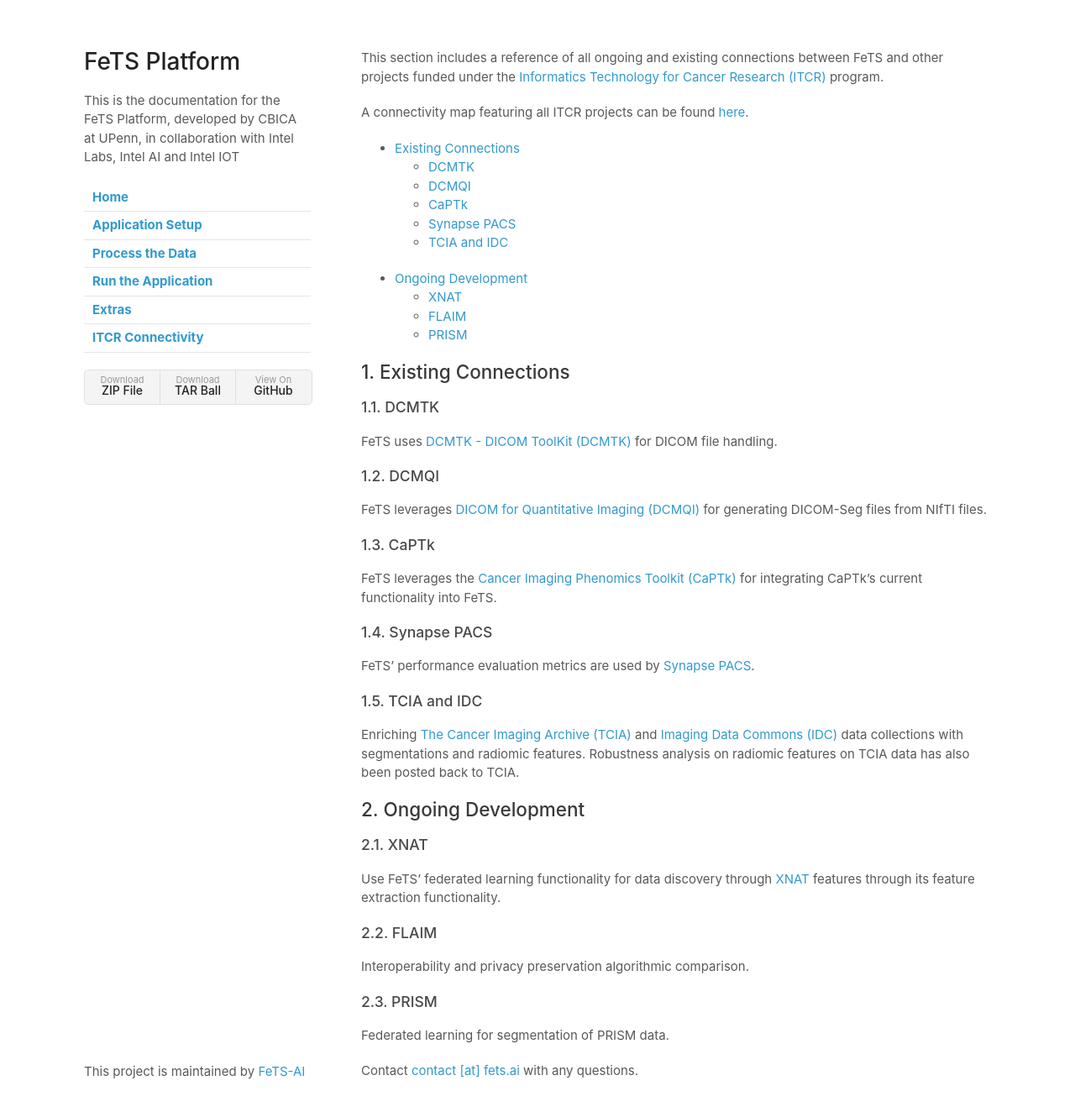
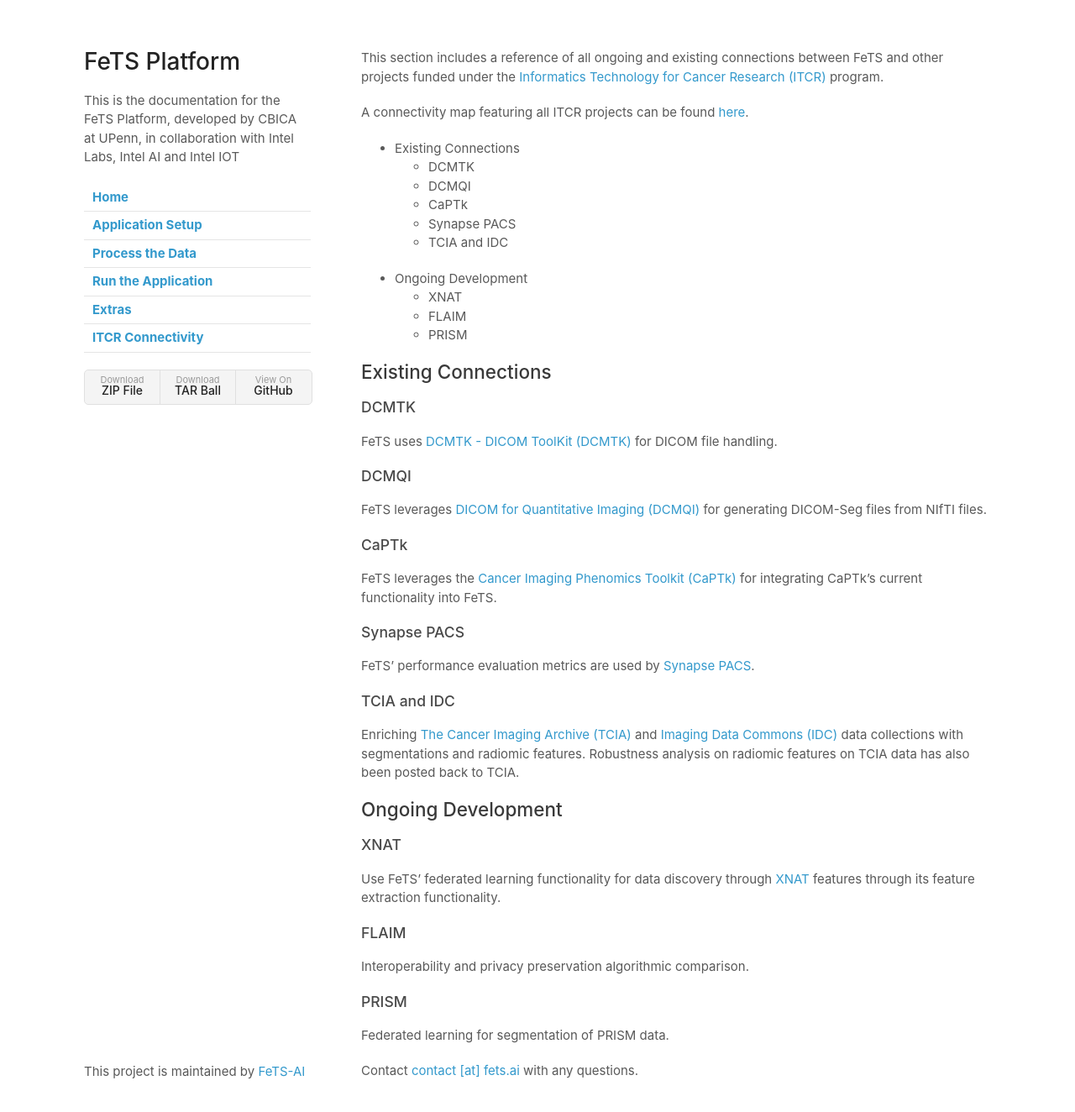
Before and after one commit to FeTS-AI/Front-End, a Jekyll site: the page built from docs/itcr_connectivity.md, in a window 1280 px wide and 1357 px high. Shown: the top 1324 px of the window at 84% size. Built offline with Jekyll 4.4.1, drawn with Linux system fonts in a browser that asks for light colours; our own code applies the rules of GitHub Pages for plain Markdown files.

Commit message:
updated with better toc

```diff
--- a/docs/itcr_connectivity.md
+++ b/docs/itcr_connectivity.md
@@ -1,51 +1,52 @@
+
 This section includes a reference of all ongoing and existing connections between FeTS and other projects funded under the [Informatics Technology for Cancer Research (ITCR)](https://itcr.cancer.gov/) program.
 
 A connectivity map featuring all ITCR projects can be found [here](https://www.ndexbio.org/#/network/04c0a7e8-af92-11e7-94d3-0ac135e8bacf).
 
 <!-- vscode-markdown-toc -->
-* [Existing Connections](#ExistingConnections)
-	* [DCMTK](#DCMTK)
-	* [DCMQI](#DCMQI)
-	* [CaPTk](#CaPTk)
-	* [Synapse PACS](#SynapsePACS)
-	* [TCIA and IDC](#TCIAandIDC)
-* [Ongoing Development](#OngoingDevelopment)
-	* [XNAT](#XNAT)
-	* [FLAIM](#FLAIM)
-	* [PRISM](#PRISM)
+- [<a name='ExistingConnections'></a>Existing Connections](#existing-connections)
+	- [<a name='DCMTK'></a>DCMTK](#dcmtk)
+	- [<a name='DCMQI'></a>DCMQI](#dcmqi)
+	- [<a name='CaPTk'></a>CaPTk](#captk)
+	- [<a name='SynapsePACS'></a>Synapse PACS](#synapse-pacs)
+	- [<a name='TCIAandIDC'></a>TCIA and IDC](#tcia-and-idc)
+- [<a name='OngoingDevelopment'></a>Ongoing Development](#ongoing-development)
+	- [<a name='XNAT'></a>XNAT](#xnat)
+	- [<a name='FLAIM'></a>FLAIM](#flaim)
+	- [<a name='PRISM'></a>PRISM](#prism)
 
 <!-- vscode-markdown-toc-config
-	numbering=true
+	numbering=false
 	autoSave=true
 	/vscode-markdown-toc-config -->
 <!-- /vscode-markdown-toc -->
 
-##  1. <a name='ExistingConnections'></a>Existing Connections
+## <a name='ExistingConnections'></a>Existing Connections
 
-###  1.1. <a name='DCMTK'></a>DCMTK
+### <a name='DCMTK'></a>DCMTK
 FeTS uses [DCMTK - DICOM ToolKit (DCMTK)](https://dicom.offis.de/dcmtk.php.en) for DICOM file handling.
 
-###  1.2. <a name='DCMQI'></a>DCMQI
+### <a name='DCMQI'></a>DCMQI
 FeTS leverages [DICOM for Quantitative Imaging (DCMQI)](http://qiicr.org/dcmqi-guide/tutorials/intro.html) for generating DICOM-Seg files from NIfTI files.
 
-###  1.3. <a name='CaPTk'></a>CaPTk
+### <a name='CaPTk'></a>CaPTk
 FeTS leverages the [Cancer Imaging Phenomics Toolkit (CaPTk)](https://www.med.upenn.edu/cbica/captk) for integrating CaPTk's current functionality into FeTS.
 
-###  1.4. <a name='SynapsePACS'></a>Synapse PACS
+### <a name='SynapsePACS'></a>Synapse PACS
 FeTS' performance evaluation metrics are used by [Synapse PACS](https://www.synapse.org/).
 
-###  1.5. <a name='TCIAandIDC'></a>TCIA and IDC
+### <a name='TCIAandIDC'></a>TCIA and IDC
 Enriching [The Cancer Imaging Archive (TCIA)](https://www.cancerimagingarchive.net/) and [Imaging Data Commons (IDC)](https://datacommons.cancer.gov/repository/imaging-data-commons) data collections with segmentations and radiomic features. Robustness analysis on radiomic features on TCIA data has also been posted back to TCIA.
 
-##  2. <a name='OngoingDevelopment'></a>Ongoing Development
+## <a name='OngoingDevelopment'></a>Ongoing Development
 
-###  2.1. <a name='XNAT'></a>XNAT
+### <a name='XNAT'></a>XNAT
 Use FeTS' federated learning functionality for data discovery through [XNAT](https://xnat.org) features through its feature extraction functionality.
 
-###  2.2. <a name='FLAIM'></a>FLAIM
+### <a name='FLAIM'></a>FLAIM
 Interoperability and privacy preservation algorithmic comparison.
 
-###  2.3. <a name='PRISM'></a>PRISM
+### <a name='PRISM'></a>PRISM
 Federated learning for segmentation of PRISM data.
 
 Contact [contact [at] fets.ai](mailto:contact@fets.ai) with any questions.
```
